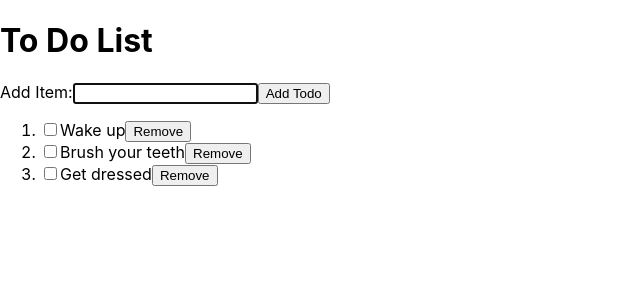
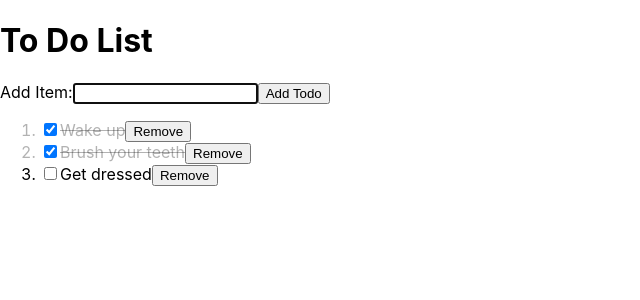
Before and after one commit to Sinuhem23/To_Do_List, a React (Create React App) app: page / in a window 1280 px wide. Shown: the top 300 px of the page, without its empty margins (0-640 px from the left). Built offline with nearby package versions, Linux system fonts and the light colour scheme.

Commit message:
added checkbox with crossout css and stored it to updatedList

```diff
--- a/src/App.css
+++ b/src/App.css
@@ -1,38 +1,8 @@
-.App {
-  text-align: center;
+#App {
+  /* text-align: center; */
 }
 
-.App-logo {
-  height: 40vmin;
-  pointer-events: none;
+.done {
+  color: rgba(0, 0, 0, 0.3);
+  text-decoration: line-through;
 }
-
-@media (prefers-reduced-motion: no-preference) {
-  .App-logo {
-    animation: App-logo-spin infinite 20s linear;
-  }
-}
-
-.App-header {
-  background-color: #282c34;
-  min-height: 100vh;
-  display: flex;
-  flex-direction: column;
-  align-items: center;
-  justify-content: center;
-  font-size: calc(10px + 2vmin);
-  color: white;
-}
-
-.App-link {
-  color: #61dafb;
-}
-
-@keyframes App-logo-spin {
-  from {
-    transform: rotate(0deg);
-  }
-  to {
-    transform: rotate(360deg);
-  }
-}
--- a/src/App.js
+++ b/src/App.js
@@ -1,18 +1,23 @@
-import React, { useRef, useEffect } from 'react';
+import React, { useRef, useEffect, useState } from 'react';
 import useLocalStorage from './Hooks/useLocalStorage';
+import './App.css';
 
 export default function App() {
-  // const [checked, setChecked] = useState(false);
-
+  // Using useState
+  // const [todo, setTodo] = useState([
+  // Using LocalStorage instead of useState (check the localStorage file)
   const [todo, setTodo] = useLocalStorage('todos', [
     {
       listItem: 'Wake up',
+      isChecked: true,
     },
     {
       listItem: 'Brush your teeth',
+      isChecked: true,
     },
     {
       listItem: 'Get dressed',
+      isChecked: false,
     },
   ]);
 
@@ -36,12 +41,19 @@ export default function App() {
 
     setTodo((prevState) => prevState.concat(formData));
     addItemRef.current.value = '';
+
     console.log(todo);
   };
 
   // Delete
   const deleteId = (id) => {
     setTodo((prevState) => prevState.filter((_, index) => index !== id));
+  };
+
+  const updateListOfItems = (isChecked, newsChecked) => {
+    const updatedListOfItems = [...todo];
+    updatedListOfItems[isChecked].isChecked = true;
+    setTodo(updatedListOfItems);
   };
 
   // const addItem ()
@@ -56,9 +68,12 @@ export default function App() {
       </form>
       <ol>
         {todo.map((list, idx) => (
-          <li type='checkbox' key={idx}>
-            <input id='' type='checkbox' />
-
+          <li key={idx} className={list.isChecked ? 'done' : ''}>
+            <input
+              checked={list.isChecked}
+              type='checkbox'
+              onChange={() => updateListOfItems(idx, !list.isChecked)}
+            />
             {list.listItem}
             {list.addItem}
             <button onClick={() => deleteId(idx)}>Remove</button>
```
